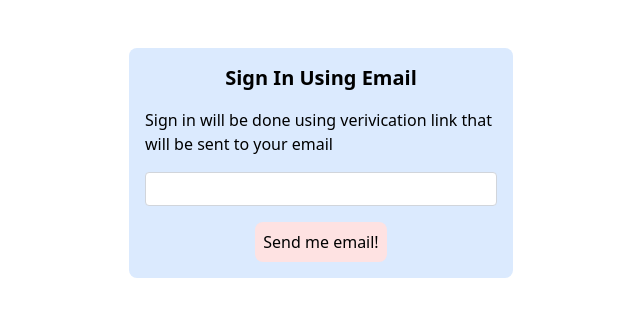
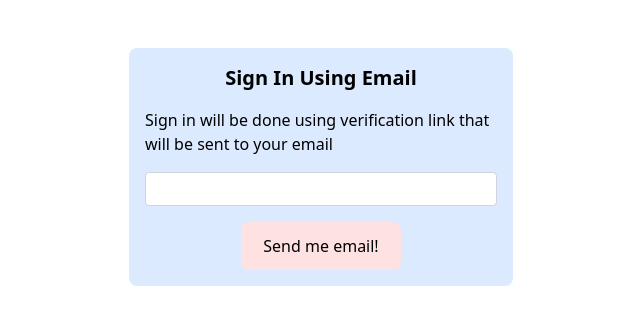
Before and after one commit to hilmyveradin/focusstopwatch-vue, a Vue app: page /sign-in in a window 1280 px wide. Shown: the top 324 px of the page, without its empty margins (319-959 px from the left). Built offline with nearby package versions, Linux system fonts and the light colour scheme.

Commit message:
feat: working spinner

```diff
--- /dev/null
+++ b/src/components/SpinnerComponent.vue
@@ -0,0 +1,30 @@
+<template>
+  <svg
+    v-if="isLoading"
+    aria-hidden="true"
+    class="inline w-4 h-4 mr-2 text-gray-200 animate-spin dark:text-gray-600 fill-blue-600"
+    viewBox="0 0 100 101"
+    fill="none"
+    xmlns="http://www.w3.org/2000/svg"
+  >
+    <path
+      d="M100 50.5908C100 78.2051 77.6142 100.591 50 100.591C22.3858 100.591 0 78.2051 0 50.5908C0 22.9766 22.3858 0.59082 50 0.59082C77.6142 0.59082 100 22.9766 100 50.5908ZM9.08144 50.5908C9.08144 73.1895 27.4013 91.5094 50 91.5094C72.5987 91.5094 90.9186 73.1895 90.9186 50.5908C90.9186 27.9921 72.5987 9.67226 50 9.67226C27.4013 9.67226 9.08144 27.9921 9.08144 50.5908Z"
+      fill="currentColor"
+    />
+    <path
+      d="M93.9676 39.0409C96.393 38.4038 97.8624 35.9116 97.0079 33.5539C95.2932 28.8227 92.871 24.3692 89.8167 20.348C85.8452 15.1192 80.8826 10.7238 75.2124 7.41289C69.5422 4.10194 63.2754 1.94025 56.7698 1.05124C51.7666 0.367541 46.6976 0.446843 41.7345 1.27873C39.2613 1.69328 37.813 4.19778 38.4501 6.62326C39.0873 9.04874 41.5694 10.4717 44.0505 10.1071C47.8511 9.54855 51.7191 9.52689 55.5402 10.0491C60.8642 10.7766 65.9928 12.5457 70.6331 15.2552C75.2735 17.9648 79.3347 21.5619 82.5849 25.841C84.9175 28.9121 86.7997 32.2913 88.1811 35.8758C89.083 38.2158 91.5421 39.6781 93.9676 39.0409Z"
+      fill="currentFill"
+    />
+  </svg>
+</template>
+
+<script>
+export default {
+  props: {
+    isLoading: {
+      type: Boolean,
+      default: false,
+    },
+  },
+};
+</script>
--- a/src/views/HomeView.vue
+++ b/src/views/HomeView.vue
@@ -2,6 +2,7 @@
 import { onMounted, ref, computed } from 'vue'
 import { useRouter } from 'vue-router'
 import { supabase } from '../supabase.js'
+import SpinnerComponent from '../components/SpinnerComponent.vue'
 
 const session = ref(null)
 const totalCounter = ref(0)
@@ -11,6 +12,8 @@ const hourCounter = ref(0)
 const intervalId = ref(null)
 const buttonText = ref('Start')
 const laps = ref([])
+
+const isLoading = ref(false)
 
 onMounted(() => {
   supabase.auth.getSession().then(({ data }) => {
@@ -71,13 +74,14 @@ const goToSignIn = () => {
 }
 
 async function signOut() {
+  isLoading.value = true
   try {
     let { error } = await supabase.auth.signOut()
     if (error) throw error
   } catch (error) {
     alert(error.message)
   } finally {
-    // loading.value = false
+    isLoading.value = false
   }
 }
 </script>
@@ -92,8 +96,13 @@ async function signOut() {
         <ul class="flex mr-4 space-x-6">
           <li>Report</li>
           <li>
-            <button v-if="session" @click="signOut">Sign Out</button>
-            <button v-else @click="goToSignIn">Sign In</button>
+            <SpinnerComponent v-if="isLoading" :is-loading="isLoading"/>
+            <button v-else-if="session" @click="signOut">
+              <span>Sign Out</span>
+            </button>
+            <button v-else @click="goToSignIn">
+              <span>Sign In</span>
+            </button>
           </li>
         </ul>
       </div>
--- a/src/views/SignInView.vue
+++ b/src/views/SignInView.vue
@@ -1,14 +1,15 @@
 <script setup>
 import { ref } from 'vue'
 import { supabase } from '../supabase'
+import SpinnerComponent from '../components/SpinnerComponent.vue'
 
-const loading = ref(false)
+const isLoading = ref(false)
 const email = ref('')
 
 const handleLogin = async () => {
   try {
     console.log(email.value);
-    loading.value = true
+    isLoading.value = true
     const { error } = await supabase.auth.signInWithOtp({
       email: email.value,
     })
@@ -19,18 +20,21 @@ const handleLogin = async () => {
       alert(error.message)
     }
   } finally {
-    loading.value = false
+    isLoading.value = false
   }
 }
 </script>
 
 <template>
-  <div class="flex items-center justify-center w-screen mt-12">
-    <div class="flex flex-col items-center justify-center p-4 space-y-4 bg-blue-100 rounded-lg w-96">
+  <div class="flex items-center justify-center w-screen px-4 mt-12">
+    <div class="flex flex-col items-center justify-center p-4 space-y-4 bg-blue-100 rounded-lg max-w-96">
       <h1 class="text-xl font-bold">Sign In Using Email</h1>
-      <h3 clsss="jusitfy-center"> Sign in will be done using verivication link that will be sent to your email</h3>
+      <h3 class="justify-center">Sign in will be done using verification link that will be sent to your email</h3>
       <input required type="email" class="w-full px-2 py-1 border border-gray-300 rounded" v-model="email"/>
-      <button class="p-2 text-center bg-red-100 rounded-lg" @click="handleLogin"> Send me email! </button>
+      <button class="w-40 h-12 p-2 text-center bg-red-100 rounded-lg" :disabled="isLoading" @click="handleLogin">
+        <SpinnerComponent v-if="isLoading" :is-loading="isLoading"/>
+        <span v-else>Send me email!</span>
+      </button>
     </div>
   </div>
 </template>
```
